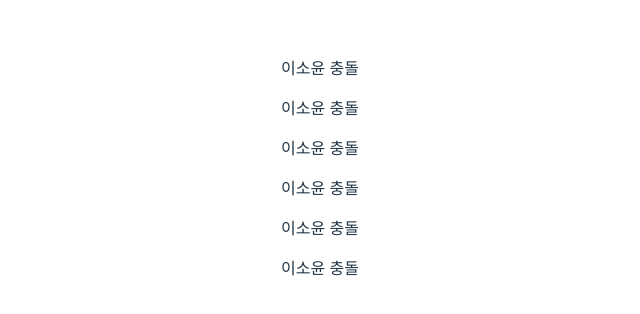
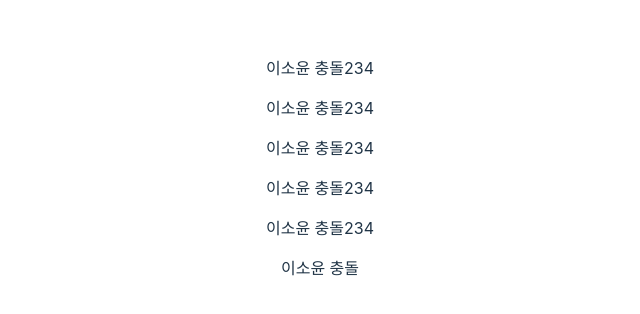
Before and after one commit to oxopolitics-internship-for-zerobase/KMTestingRepo, a React (Vite) app: page / in a window 1280 px wide. Shown: the part 232-546 px from the top of the page, without its empty margins (320-960 px from the left). Built offline with nearby package versions, Linux system fonts and the light colour scheme.

Commit message:
Update 🔥 main 수정

```diff
--- a/src/App.jsx
+++ b/src/App.jsx
@@ -16,15 +16,15 @@ function App() {
   return (
     <>
       <div>
-        <p>이소윤 충돌</p>
+        <p>이소윤 충돌234</p>
       </div><div>
-        <p>이소윤 충돌</p>
+        <p>이소윤 충돌234</p>
       </div><div>
-        <p>이소윤 충돌</p>
+        <p>이소윤 충돌234</p>
       </div><div>
-        <p>이소윤 충돌</p>
+        <p>이소윤 충돌234</p>
       </div><div>
-        <p>이소윤 충돌</p>
+        <p>이소윤 충돌234</p>
       </div>
       <div>
         <p>이소윤 충돌</p>
```
